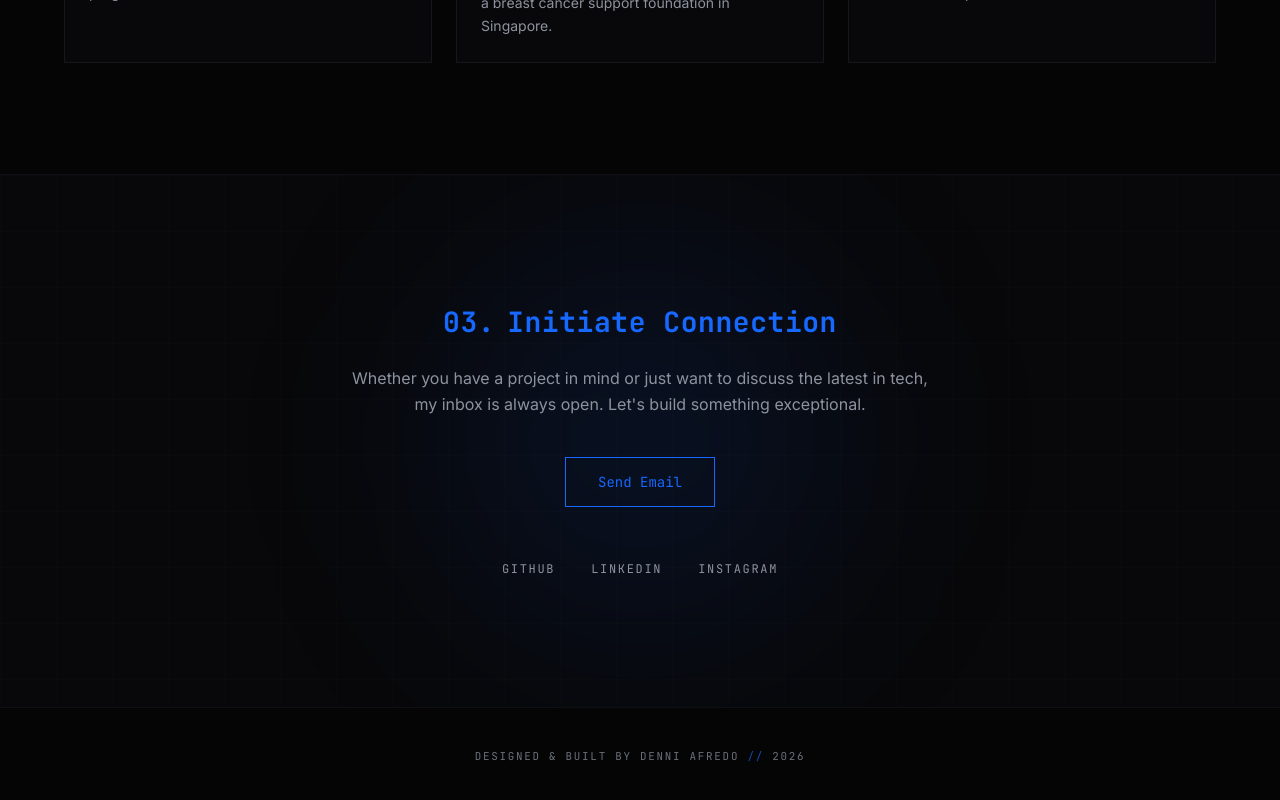
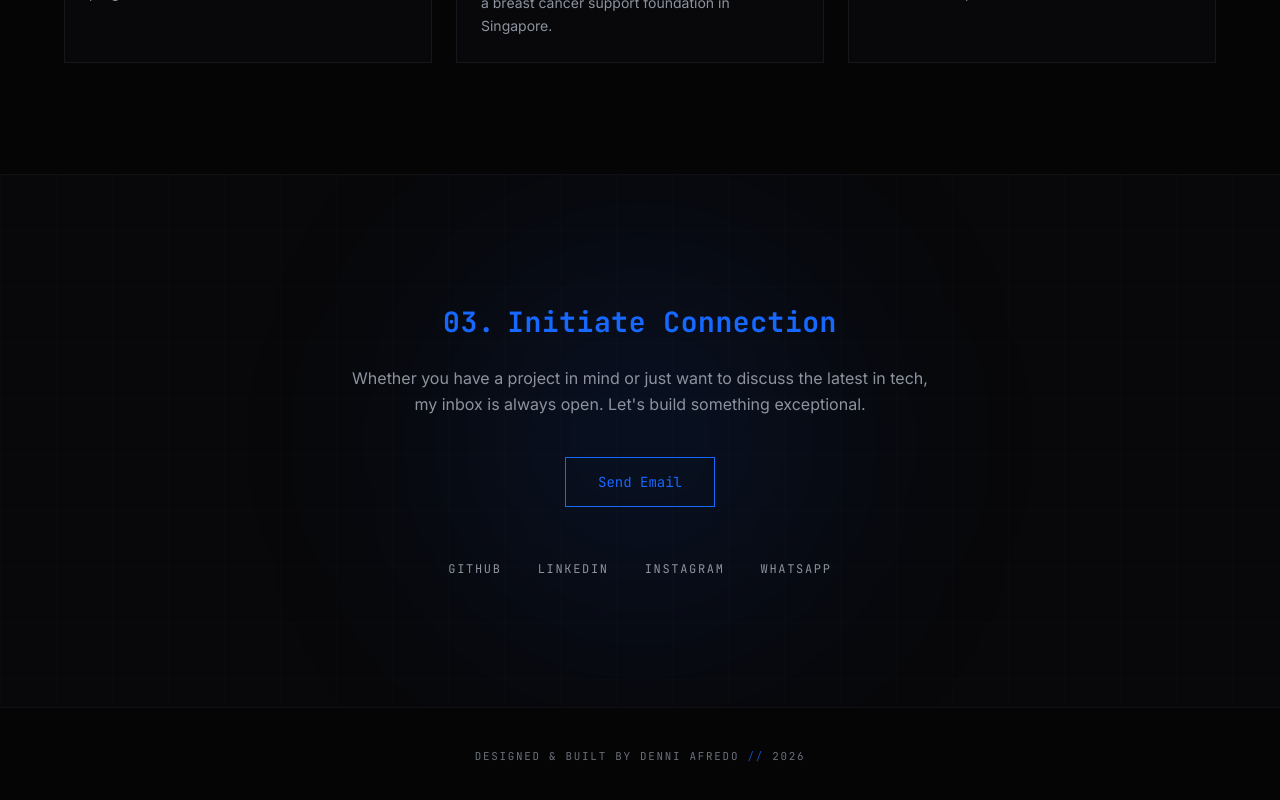
Before and after one commit to denniafredo/portfolio, a React (Vite) app: page / in a window 1280 px wide. Shown: the part 4741-5541 px from the top of the page. Built offline with nearby package versions, Linux system fonts and the light colour scheme.

Commit message:
Add WhatsApp contact link to social media section

```diff
--- a/src/data/portfolio.js
+++ b/src/data/portfolio.js
@@ -358,6 +358,7 @@ export const socials = [
   { label: 'GITHUB', url: 'https://github.com/denniafredo' },
   { label: 'LINKEDIN', url: 'https://www.linkedin.com/in/denni-afredo/' },
   { label: 'INSTAGRAM', url: 'https://instagram.com/denniafredo' },
+  { label: 'WHATSAPP', url: 'https://wa.me/6289653485351' },
 ];
 
 export const footer = {
```
